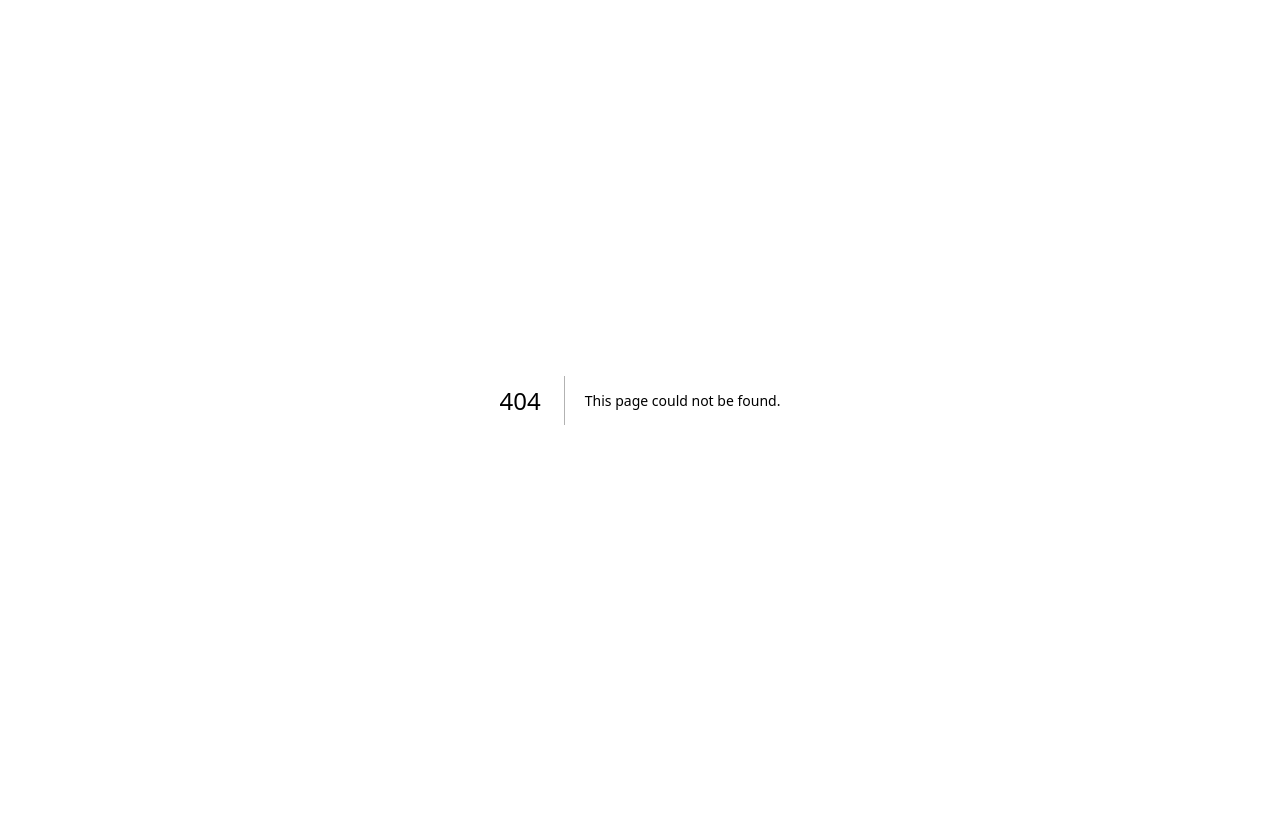
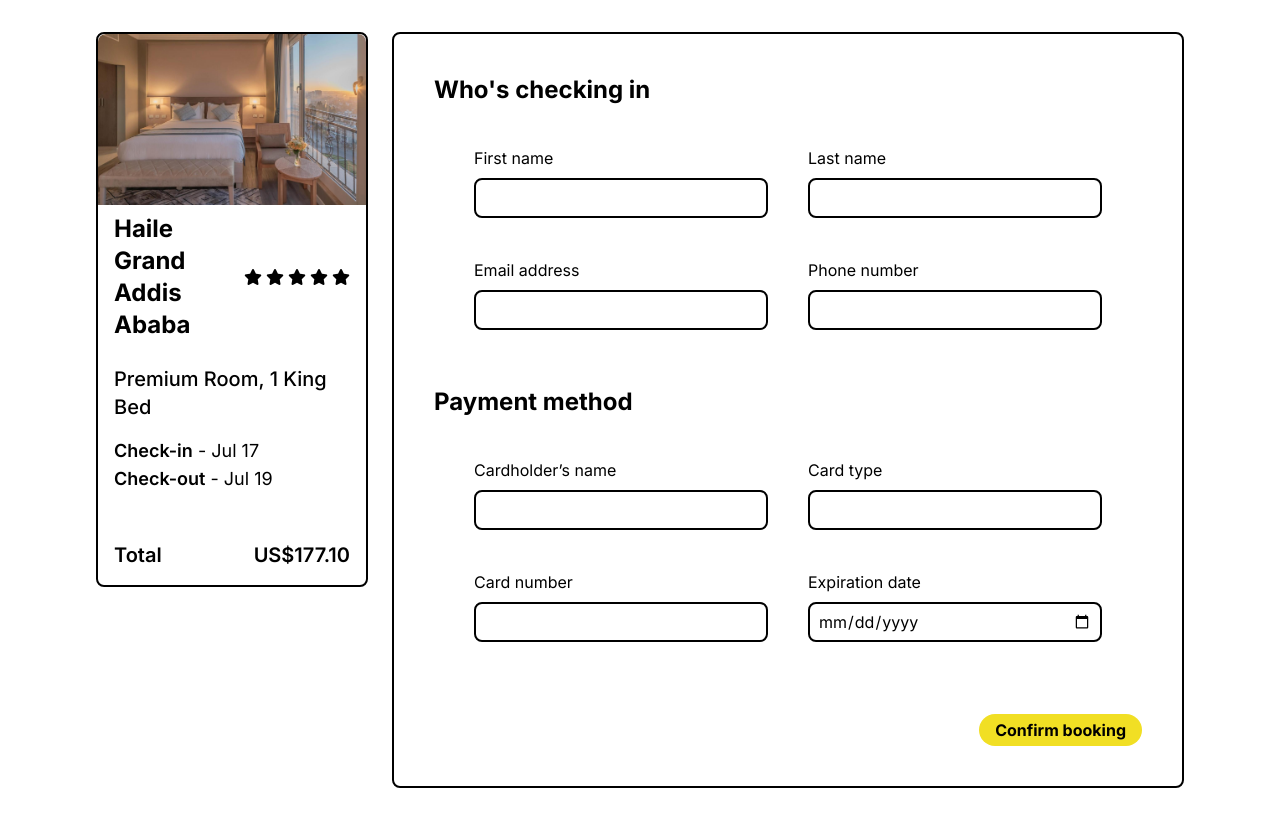
Before and after one commit to abe16s/JourneyET, a Next.js app in the folder front-end/: page /hotel/bookroom in a window 1280 px wide. Before the commit this address had no page. Built offline with nearby package versions, Linux system fonts and the light colour scheme.

Commit message:
added book a room page

```diff
--- /dev/null
+++ b/front-end/src/app/hotel/bookroom/page.tsx
@@ -0,0 +1,8 @@
+import React from "react";
+import RoomCard from "../../../components/Hotel/BookRoom"
+
+export default function page() {
+    return (
+        <RoomCard/>
+    )
+}
--- /dev/null
+++ b/front-end/src/components/Hotel/BookRoom.js
@@ -0,0 +1,44 @@
+import React from "react";
+import CustomInput from "./CustomInput"
+import "./hotel.css"
+
+export default function BookRoom() {
+    return (
+        <main className="px-24 py-8 flex gap-6 items-start">
+            <section className="rounded-lg border-2 border-black w-1/4">
+                <img src="../Haile-3.jpg" className="w-full rounded-t-lg"/>
+                <div className="flex items-center px-4 py-2">
+                    <h2 className="text-2xl font-bold">Haile Grand Addis Ababa</h2>
+                    <div className="flex gap-1 my-2">
+                        <i className="fa-solid fa-star"></i>
+                        <i className="fa-solid fa-star"></i>
+                        <i className="fa-solid fa-star"></i>
+                        <i className="fa-solid fa-star"></i>
+                        <i className="fa-solid fa-star"></i>
+                    </div>
+                </div>
+                <h3 className="text-xl font-medium pl-4 py-4">Premium Room, 1 King Bed</h3>
+                <p className="text-lg pl-4"><span className="font-semibold">Check-in</span> - Jul 17</p>
+                <p className="text-lg pl-4"><span className="font-semibold">Check-out</span> - Jul 19</p>
+                <div className="mt-12 mb-4 font-semibold flex justify-between px-4 text-xl"><span>Total</span><span>US$177.10</span></div>
+            </section>
+            <form className="rounded-lg border-2 border-black p-10 flex-1">
+                <h3 className="text-2xl font-bold">Who's checking in</h3>
+                <div className="grid grid-cols-2 gap-10 p-10">
+                    <CustomInput label="First name" type="text"/>
+                    <CustomInput label="Last name" type="text"/>
+                    <CustomInput label="Email address" type="email"/>
+                    <CustomInput label="Phone number" type="number"/>
+                </div>
+                <h3 className="text-2xl font-bold mt-4">Payment method</h3>
+                <div className="grid grid-cols-2 gap-10 p-10">
+                    <CustomInput label="Cardholder’s name" type="text"/>
+                    <CustomInput label="Card type" type="text"/>
+                    <CustomInput label="Card number" type="number"/>
+                    <CustomInput label="Expiration date" type="date"/>
+                </div>
+                <div className="text-right mt-8"><input type="submit" value={"Confirm booking"} className="btn-yellow font-bold py-1 px-4 rounded-2xl w-max cursor-pointer"/></div>
+            </form>
+        </main>
+    )
+}
--- /dev/null
+++ b/front-end/src/components/Hotel/CustomInput.js
@@ -0,0 +1,8 @@
+export default function CustomInput({label, type}) {
+    return (
+        <div className="flex flex-col">
+            <label for={`${label}-input`} className="mb-2">{label}</label>
+            <input id={`${label}-input`} type={type} className="rounded-lg border-2 border-black h-10 p-2"/>
+        </div>
+    )
+}
--- a/front-end/src/components/Hotel/Hotel.js
+++ b/front-end/src/components/Hotel/Hotel.js
@@ -2,8 +2,9 @@
 
 import React from "react"
 import SectionTitle from "./SectionTitle"
-import Room from "./Room"
-import Review from "./Review"
+import RoomCard from "./RoomCard"
+import ReviewCard from "./ReviewCard"
+import "./hotel.css"
 
 import { useState } from 'react';
 
@@ -76,7 +77,7 @@
                     </div>
                     <div className="flex flex-col items-center gap-3 w-1/3">
                         <iframe className="w-full aspect-square" src="https://www.google.com/maps/embed?pb=!1m18!1m12!1m3!1d3940.4334284736947!2d38.815090873528376!3d9.024166689067641!2m3!1f0!2f0!3f0!3m2!1i1024!2i768!4f13.1!3m3!1m2!1s0x164b8510ffb34911%3A0xd1f0485a5345d81b!2sHaile%20Grand%20Addis%20Ababa!5e0!3m2!1sen!2set!4v1720959849387!5m2!1sen!2set" allowfullscreen="" loading="lazy" referrerpolicy="no-referrer-when-downgrade"></iframe>
-                        <a href="https://maps.app.goo.gl/LzM51r1madoKaoqSA" target="_blank" className="bg-yellow-200 font-bold p-1 rounded-lg w-max">Open with Google Maps</a>
+                        <a href="https://maps.app.goo.gl/LzM51r1madoKaoqSA" target="_blank" className="btn-yellow font-bold py-1 px-3 rounded-xl w-max">Open with Google Maps</a>
                     </div>
                 </section>
             </section>
@@ -224,19 +225,19 @@
                 </div>
             </section>
             <section className="my-12 grid grid-cols-3 gap-4 place-items-center">
-                <Room/>
-                <Room/>
-                <Room/>
-                <Room/>
-                <Room/>
-                <Room/>
+                <RoomCard/>
+                <RoomCard/>
+                <RoomCard/>
+                <RoomCard/>
+                <RoomCard/>
+                <RoomCard/>
             </section>
             <section className="my-12">
                 <SectionTitle title={"Guest reviews"}/>
                 <div className="my-12 flex gap-5 overflow-x-auto">
-                    <Review/>
-                    <Review/>
-                    <Review/>
+                    <ReviewCard/>
+                    <ReviewCard/>
+                    <ReviewCard/>
                 </div>
                 <div className="flex justify-between">
                     <div>
@@ -249,7 +250,7 @@
                             <i className={`fa-star ${reviewStar >= 5 ? 'fa-solid': "fa-regular"}`} onClick={() => {setReviewStar(5)}}></i>
                         </div>
                         <textarea rows={5} cols={60} placeholder="Enter your comments here..." className="border-2 border-black rounded-md p-2 block"/>
-                        <button className="bg-yellow-200 font-bold py-1 px-5 mt-3 rounded-xl w-max">Post</button>
+                        <button className="btn-yellow font-bold py-1 px-5 mt-3 rounded-2xl w-max">Post</button>
                     </div>
                     <div>
                         <h4 className="font-bold text-2xl">Contacts</h4>
--- a/front-end/src/components/Hotel/Review.js
+++ b/front-end/src/components/Hotel/ReviewCard.js
@@ -1,6 +1,6 @@
 import React from "react"
 
-export default function Review() {
+export default function ReviewCard() {
     return (
         <div className="max-w-80 min-w-72 rounded-lg border-2 border-black shadow-xl p-6">
             <div className="flex items-center">
--- a/front-end/src/components/Hotel/Room.js
+++ b/front-end/src/components/Hotel/RoomCard.js
@@ -1,8 +1,12 @@
-import react from "react"
+import { useRouter } from "next/navigation";
 
-export default function Room() {
+import "./hotel.css"
+
+export default function RoomCard() {
+    const router = useRouter();
+
     return (
-        <div className="max-w-72 rounded-lg border-2 border-black shadow-xl">
+        <div className="max-w-72 rounded-lg border-2 border-black shadow-xl cream">
             <img src="Haile-3.jpg" className="w-full rounded-t-lg"/>
             <h3 className="font-bold text-lg text-center mt-2">Premium Room, 1 King Bed</h3>
             <div className="pl-4 mt-5 flex flex-col gap-1">
@@ -14,7 +18,7 @@
             </div>
             <div className="flex justify-between items-center px-6 mt-8 mb-3">
                 <p className="font-bold">$175</p>
-                <button className="bg-yellow-200 font-bold py-1 px-4 rounded-lg w-max">Reserve</button>
+                <button className="btn-yellow font-bold py-1 px-4 rounded-2xl w-max" onClick={() => router.push("/hotel/bookroom")}>Reserve</button>
             </div>
         </div>
     )
--- /dev/null
+++ b/front-end/src/components/Hotel/hotel.css
@@ -0,0 +1,7 @@
+.cream {
+    background-color: #F8EDD9;
+}
+
+.btn-yellow {
+    background-color: #F1DF24;
+}
```
